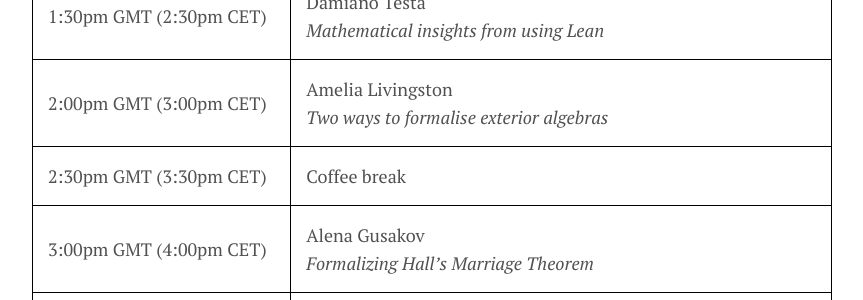
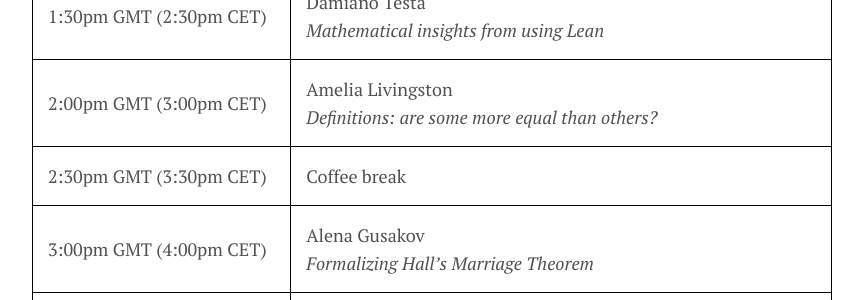
Before and after one commit to leanprover-community/lt2021, a Jekyll site: the page built from schedule.md, in a window 1280 px wide and 900 px high, scrolled down 3935 px. Shown: the part 155-455 px from the top of the window, without its empty margins (208-1071 px from the left). Built offline with Jekyll 4.4.1, drawn with Linux system fonts in a browser that asks for light colours.

Commit message:
update Amelia title

```diff
--- a/schedule.md
+++ b/schedule.md
@@ -89,7 +89,7 @@ look for them on [wonder.me](https://www.wonder.me/)!
 | --------- | ------------------ |
 | <time datetime="2021-01-04T14:00+01:00">2:00pm CET</time> | Marie Kerjean<br>*Complex analysis through a hierarchy of real-analysis structures* |
 | <time datetime="2021-01-04T14:30+01:00">2:30pm CET</time> | Damiano Testa<br>*Mathematical insights from using Lean* |
-| <time datetime="2021-01-04T15:00+01:00">3:00pm CET</time> | Amelia Livingston<br>*Two ways to formalise exterior algebras* |
+| <time datetime="2021-01-04T15:00+01:00">3:00pm CET</time> | Amelia Livingston<br>*Definitions: are some more equal than others?* |
 | <time datetime="2021-01-04T15:30+01:00">3:30pm CET</time> | Coffee break |
 | <time datetime="2021-01-04T16:00+01:00">4:00pm CET</time> | Alena Gusakov<br>*Formalizing Hall's Marriage Theorem* |
 | <time datetime="2021-01-04T16:30+01:00">4:30pm CET</time> | Panel/discussion: Teaching with proof assistants |
```
